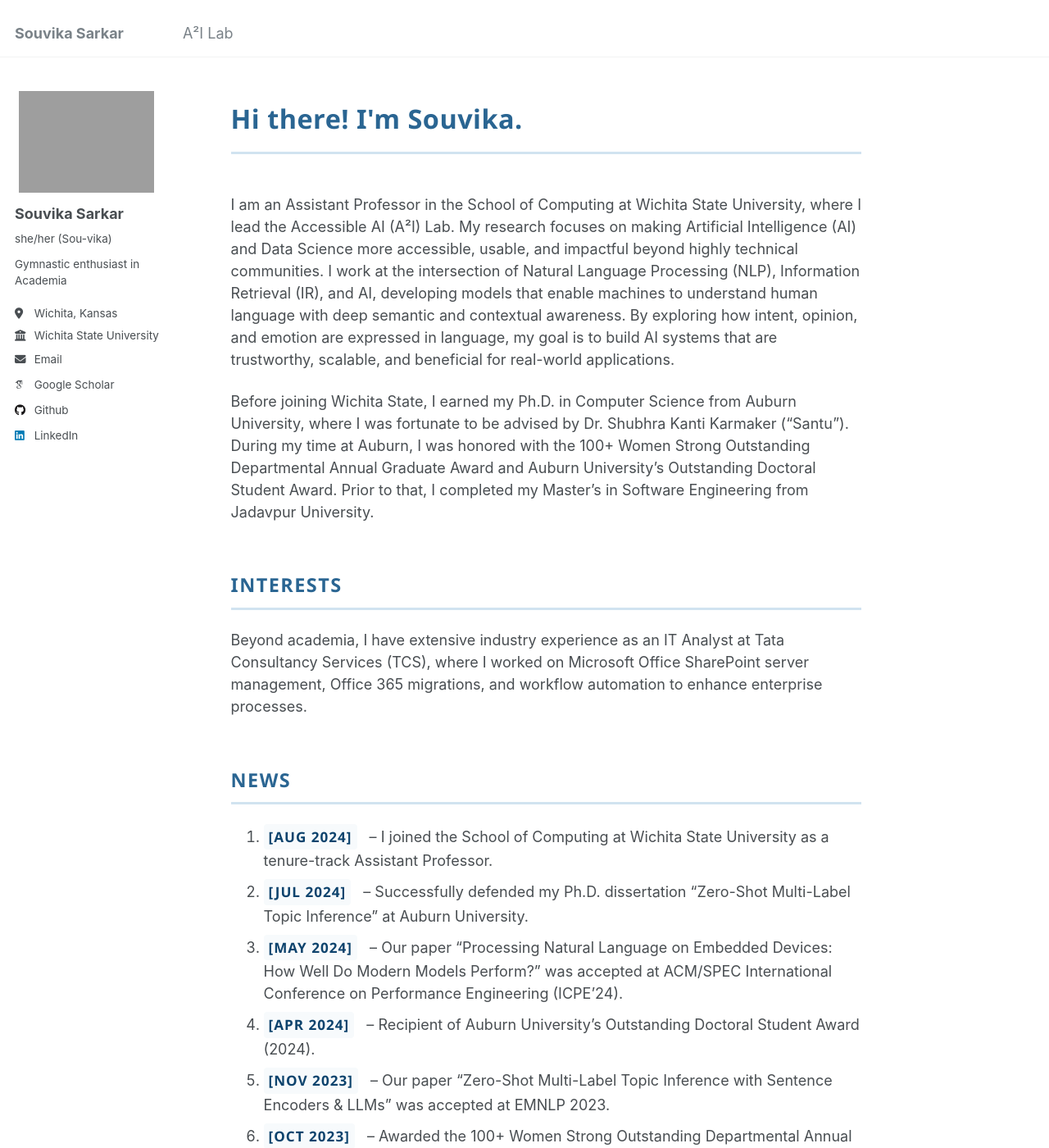
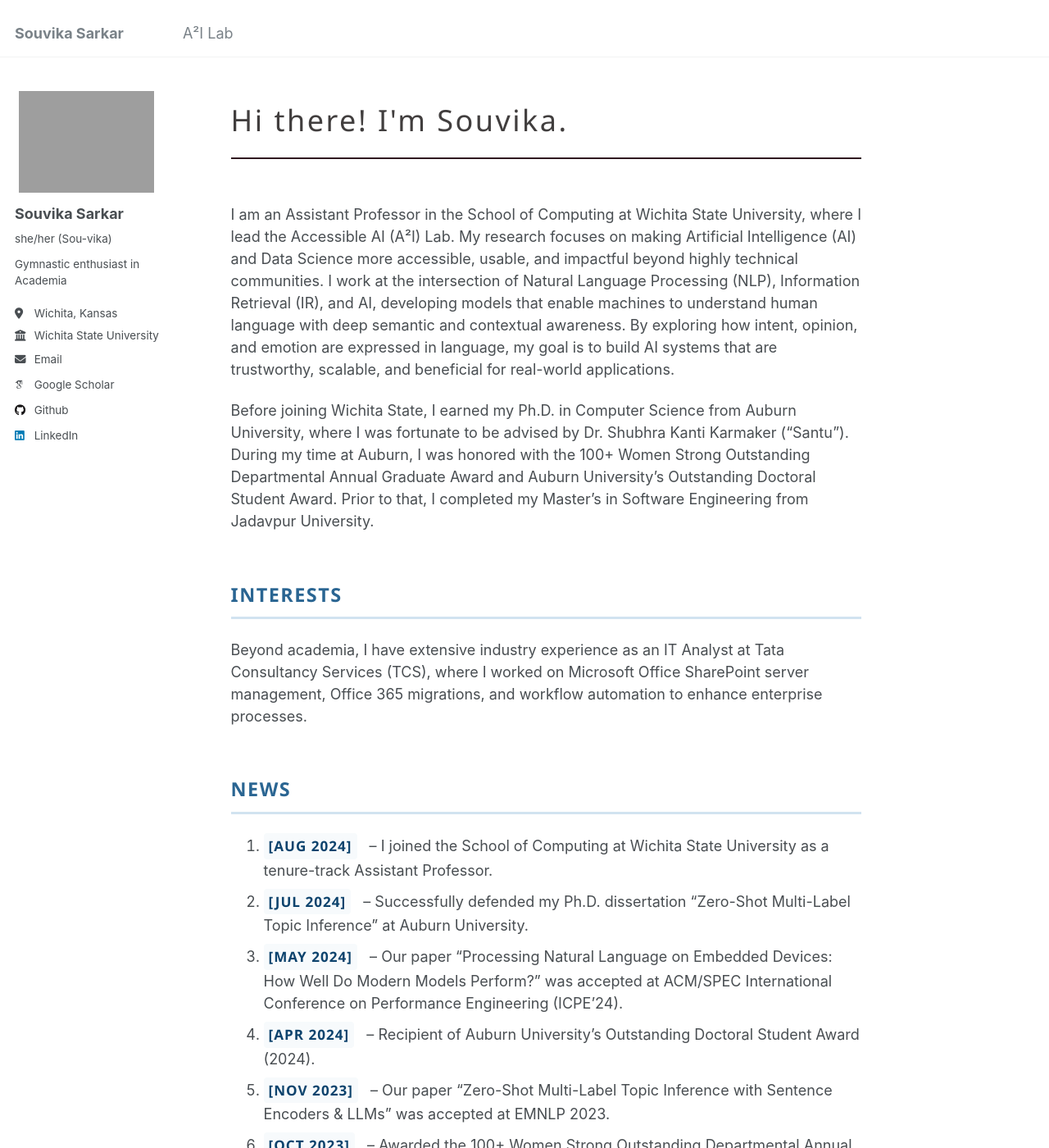
Before and after one commit to Souvika/souvika.github.io, a Jekyll site: the page built from _pages/about.md, in a window 1280 px wide and 1400 px high. Shown: the whole window at 82% size. Built offline with Jekyll 4.4.1, drawn with Linux system fonts in a browser that asks for light colours; some web fonts are replaced.

```diff
--- a/_sass/_base.scss
+++ b/_sass/_base.scss
@@ -342,14 +342,14 @@
 
 .main-title {
   font-family: "Segoe UI", "Roboto", "Helvetica Neue", Arial, sans-serif;
-  font-weight: 600;
-  font-size: 1.8em;
-  color: #2a6592; /* a professional muted blue */
+  font-weight: 350;
+  font-size: 2.0rem;
+  color: #413e3e; /* a professional muted blue */
   margin: 0 0 1.5em 0;
   padding-bottom: 0.5em;
-  border-bottom: 3px solid #d1e3f0; /* soft accent underline */
+  border-bottom: 2px solid #301920; /* soft accent underline */
   text-transform: none;
-  letter-spacing: 0.5px;
+  letter-spacing: 2.5px;
 }
 
 /*
```
